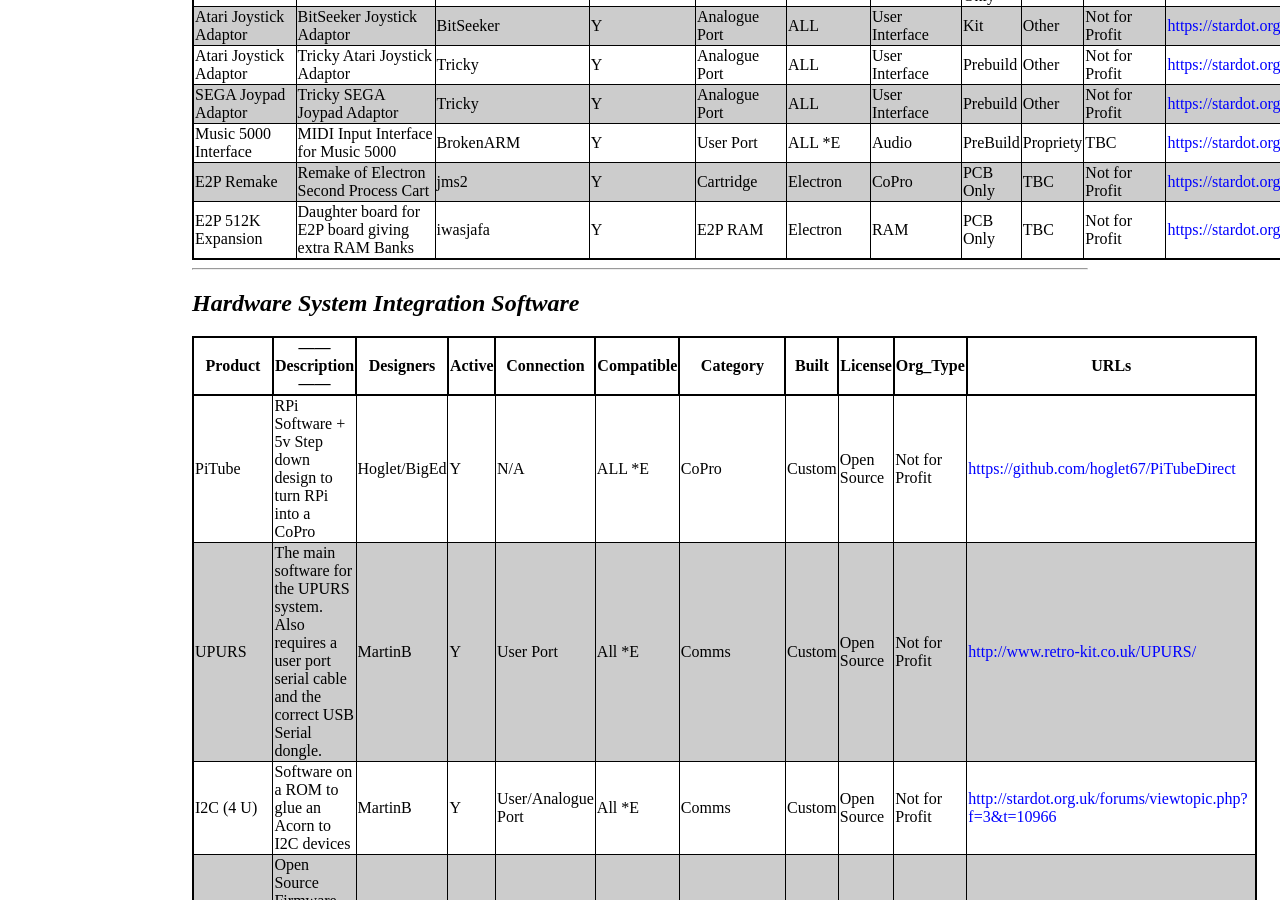
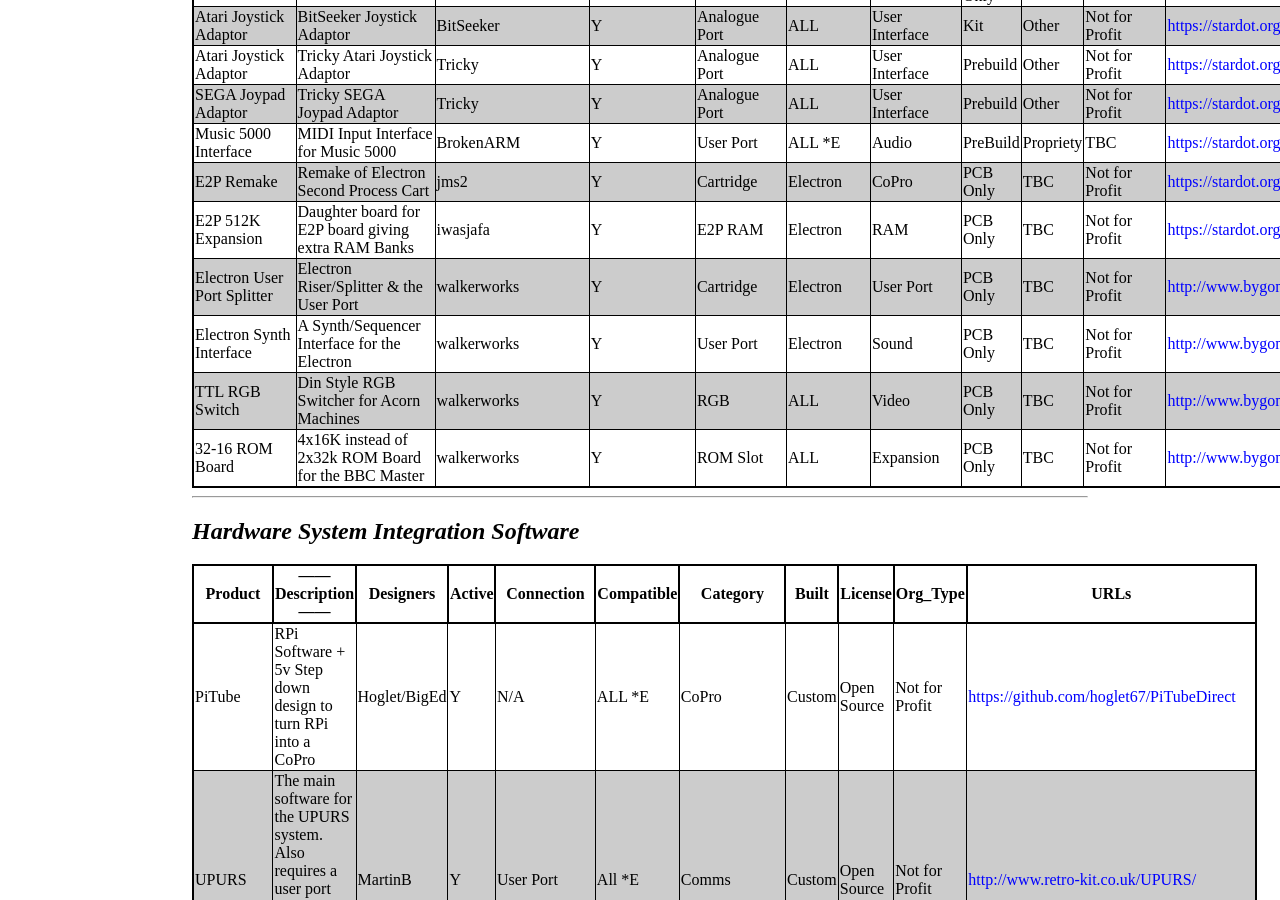
Before and after one commit to elminster/elminster.github.io, a Jekyll site: the page built from hardware.md, in a window 1280 px wide and 900 px high, scrolled down 5770 px. Built offline with Jekyll 4.4.1, drawn with Linux system fonts in a browser that asks for light colours.

Commit message:
Added: Electron Synth Interface (walkerworks) Electron User Port Splitter (walkerworks) 31-16 Master ROM Board (walkerworks) RGB 6 to 1 Switch (walkerworks)

```diff
--- a/hardware.md
+++ b/hardware.md
@@ -143,6 +143,10 @@
 | Music 5000 Interface | MIDI Input Interface for Music 5000 | BrokenARM | Y | User Port | ALL *E | Audio| PreBuild | Propriety | TBC | <https://stardot.org.uk/forums/viewtopic.php?f=3&t=16893> |
 | E2P Remake | Remake of Electron Second Process Cart | jms2 | Y | Cartridge | Electron | CoPro | PCB Only | TBC | Not for Profit | <https://stardot.org.uk/forums/viewtopic.php?f=3&t=17069> |
 | E2P 512K Expansion | Daughter board for E2P board giving extra RAM Banks | iwasjafa | Y | E2P RAM | Electron | RAM | PCB Only | TBC | Not for Profit | <https://stardot.org.uk/forums/viewtopic.php?p=261209> |
+| Electron User Port Splitter | Electron Riser/Splitter & the User Port  | walkerworks | Y | Cartridge | Electron | User Port | PCB Only | TBC | Not for Profit | <http://www.bygonebytes.co.uk/Acorn_revival.html#UserPort> |
+| Electron Synth Interface | A Synth/Sequencer Interface for the Electron  | walkerworks | Y | User Port | Electron | Sound | PCB Only | TBC | Not for Profit | <http://www.bygonebytes.co.uk/Electron_Sequencer.html#User_Interface> |
+| TTL RGB Switch | Din Style RGB Switcher for Acorn Machines | walkerworks | Y | RGB | ALL | Video | PCB Only | TBC | Not for Profit | <http://www.bygonebytes.co.uk/Acorn_revival.html#RGB%20Switch> |
+| 32-16 ROM Board | 4x16K instead of 2x32k ROM Board for the BBC Master | walkerworks | Y | ROM Slot | ALL | Expansion | PCB Only | TBC | Not for Profit | <http://www.bygonebytes.co.uk/Acorn_revival.html#Master> |
 
 ***
 
```
